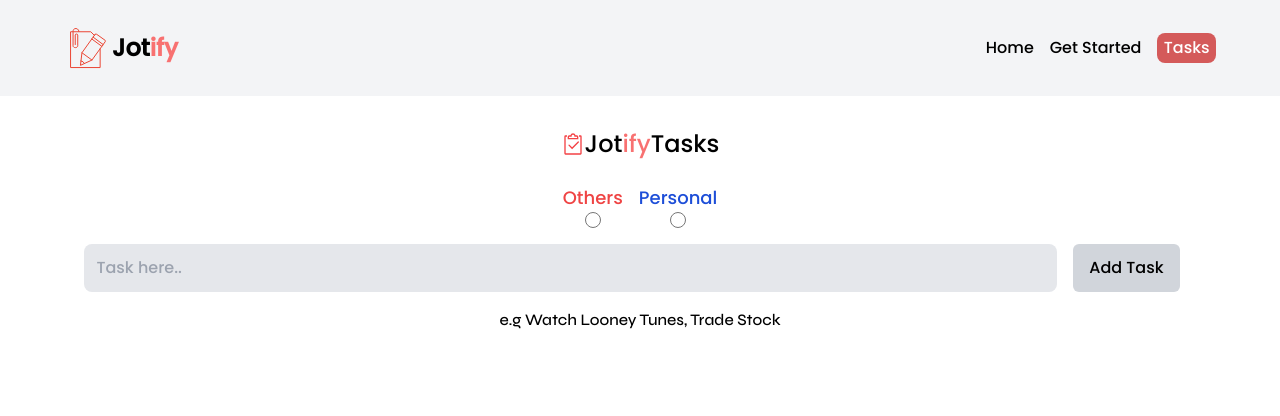
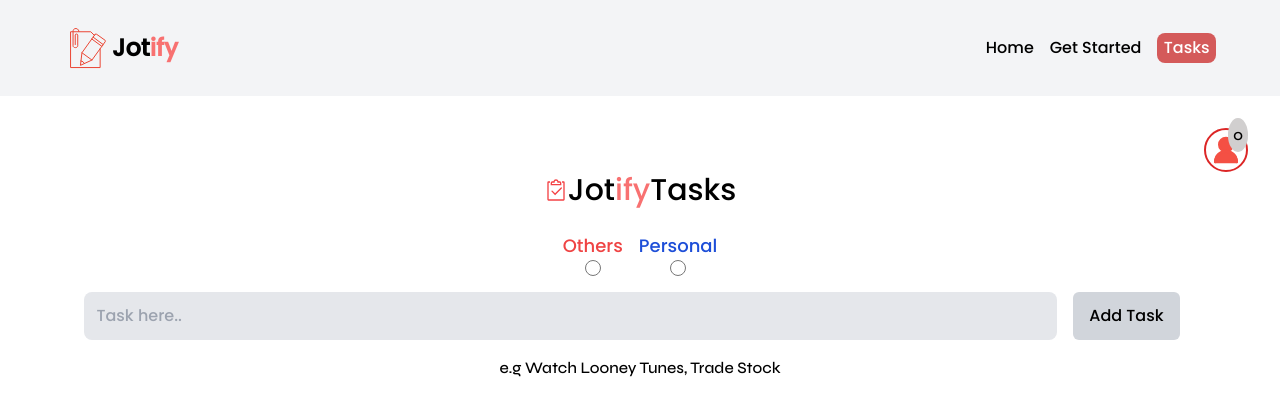
Before and after one commit to moloruntomiwa31/Jotify, a Vue app: page /tasks in a window 1280 px wide. Shown: the top 416 px of the page. Built offline with nearby package versions, Linux system fonts and the light colour scheme.

Commit message:
added user feature

```diff
--- /dev/null
+++ b/src/components/User.vue
@@ -0,0 +1,28 @@
+<template>
+      <div class="flex justify-end user">
+            <button class="cursor-normal border-2 border-red-600 rounded-full p-1">
+                <svg xmlns="http://www.w3.org/2000/svg" width="32" height="32" viewBox="0 0 24 24"><g fill="none" stroke="#f45044" stroke-linecap="round" stroke-linejoin="round" stroke-width="2"><circle cx="12" cy="8" r="5" fill="#f45044"/><path d="M20 21a8 8 0 1 0-16 0"/><path fill="#f45044" d="M12 13a8 8 0 0 0-8 8h16a8 8 0 0 0-8-8z"/></g></svg>
+                <p class="number">{{ tasks.length }}</p>
+            </button>
+        </div>
+</template>
+
+<script setup>
+    import {defineProps} from "vue"
+    const {tasks} = defineProps(["tasks"])
+</script>
+
+<style scoped>
+    .user {
+        position: relative;
+    }
+.user .number {
+    background-color: rgb(209, 207, 207);
+    padding: 0.3rem;
+    border-radius: 50%;
+    position: absolute;
+    top: -10px;
+    right: 0;
+    font-family: Syne;
+}
+</style>
--- a/src/views/GetStarted.vue
+++ b/src/views/GetStarted.vue
@@ -1,7 +1,13 @@
 <template>
     <main class="container mx-auto p-8 items-center mt-24">
+        <div class="flex justify-end user">
+            <button class="cursor-normal border-2 border-red-600 rounded-full p-1">
+                <svg xmlns="http://www.w3.org/2000/svg" width="32" height="32" viewBox="0 0 24 24"><g fill="none" stroke="#f45044" stroke-linecap="round" stroke-linejoin="round" stroke-width="2"><circle cx="12" cy="8" r="5" fill="#f45044"/><path d="M20 21a8 8 0 1 0-16 0"/><path fill="#f45044" d="M12 13a8 8 0 0 0-8 8h16a8 8 0 0 0-8-8z"/></g></svg>
+                <p class="number">{{ notes.length }}</p>
+            </button>
+        </div>
         <Modal :showModal="showModal" :error="error" @submit="addNote" />
-        <h2 class="justify-center text-2xl pb-6 flex items-center">
+        <h2 class="justify-center text-3xl pb-6 flex items-center">
             <svg xmlns="http://www.w3.org/2000/svg" width="24" height="24" viewBox="0 0 24 24">
                 <g fill="none" stroke="#f44245" stroke-width="1.5">
                     <path
@@ -88,4 +94,17 @@ input[type="text"]::placeholder {
 
 .details {
     max-width: 100%;
-}</style>
+}
+.user {
+        position: relative;
+    }
+.user .number {
+    background-color: rgb(209, 207, 207);
+    padding: 0.3rem;
+    border-radius: 50%;
+    position: absolute;
+    top: -10px;
+    right: 0;
+    font-family: Syne;
+}
+</style>
--- a/src/views/Home.vue
+++ b/src/views/Home.vue
@@ -8,6 +8,7 @@
                 <h1 class="text-black font-bold text-5xl">Jot<span class="text-red-400">ify</span></h1>
                 <p class="text-xl leading-8">
                     Jotify is a note-taking app that lets you easily create notes and reminders to help you keep track of your thoughts.
+                    It also has a task list feature where you can add todos.
                     It helps you to quickly capture your thoughts. It's a great choice for students, clean design and easy to use.
                     Jotify is free, with no premium version.
                 </p>
--- a/src/views/Task.vue
+++ b/src/views/Task.vue
@@ -1,7 +1,8 @@
 <template>
     <main class="container mx-auto p-8 items-center mt-24">
+        <User :tasks="tasks"/>
         <header>
-            <h2 class="justify-center text-2xl pb-6 flex items-center">
+            <h2 class="justify-center text-3xl pb-6 flex items-center">
                 <svg xmlns="http://www.w3.org/2000/svg" width="24" height="24" viewBox="0 0 36 36">
                     <path fill="#f44245"
                         d="M29.29 34H6.71A1.7 1.7 0 0 1 5 32.31V6.69A1.75 1.75 0 0 1 7 5h2v2H7v25h22V7h-2V5h2.25A1.7 1.7 0 0 1 31 6.69v25.62A1.7 1.7 0 0 1 29.29 34Z"
@@ -47,10 +48,10 @@
             <p>e.g Watch Looney Tunes, Trade Stock</p>
         </form>
         <div class="tasks space-y-4 rounded-lg"  v-if="tasks.length > 0">
-            <div class="flex space-x-4 items-center justify-around" v-for="task in tasks">
+            <div class="flex space-x-4 items-center justify-between md:justify-around" v-for="task in tasks">
                 <input type="checkbox">
                 <label for="">{{ task }}</label>
-                <button>
+                <button @click="deleteTask(index)">
                     <svg xmlns="http://www.w3.org/2000/svg" width="16" height="16" viewBox="0 0 512 512"><path fill="currentColor" d="M227.313 363.313L312 278.627l84.687 84.686l22.626-22.626L334.627 256l84.686-84.687l-22.626-22.626L312 233.373l-84.687-84.686l-22.626 22.626L289.373 256l-84.686 84.687l22.626 22.626z"/><path fill="currentColor" d="M472 64H194.644a24.091 24.091 0 0 0-17.42 7.492L16 241.623v28.754l161.224 170.131a24.091 24.091 0 0 0 17.42 7.492H472a24.028 24.028 0 0 0 24-24V88a24.028 24.028 0 0 0-24-24Zm-8 352H198.084L48 257.623v-3.246L198.084 96H464Z"/></svg>
                 </button>
             </div>
@@ -60,6 +61,7 @@
 
 <script setup>
     import {ref, onMounted, watch} from "vue"
+    import User from "../components/User.vue"
     const tasks = ref([])
     const task = ref("")
     const error = ref(false)
@@ -72,6 +74,9 @@
         error.value = false
         tasks.value.push(task.value)
         task.value = ""
+    }
+    const deleteTask = (index) => {
+        tasks.value.splice(index, 1)
     }
     watch(tasks, (newItem) => {
         localStorage.setItem("tasks", JSON.stringify(newItem))
@@ -101,4 +106,8 @@ h2, form {font-family: Poppins;}
     width: 80%;
 }
 .task-bar .sm-btn {position: absolute; top: 13px; right: 60px;}
+input[type="checkbox"]:checked + label {
+    text-decoration: line-through;
+    color: rgb(104, 98, 97);
+}
 </style>
```
